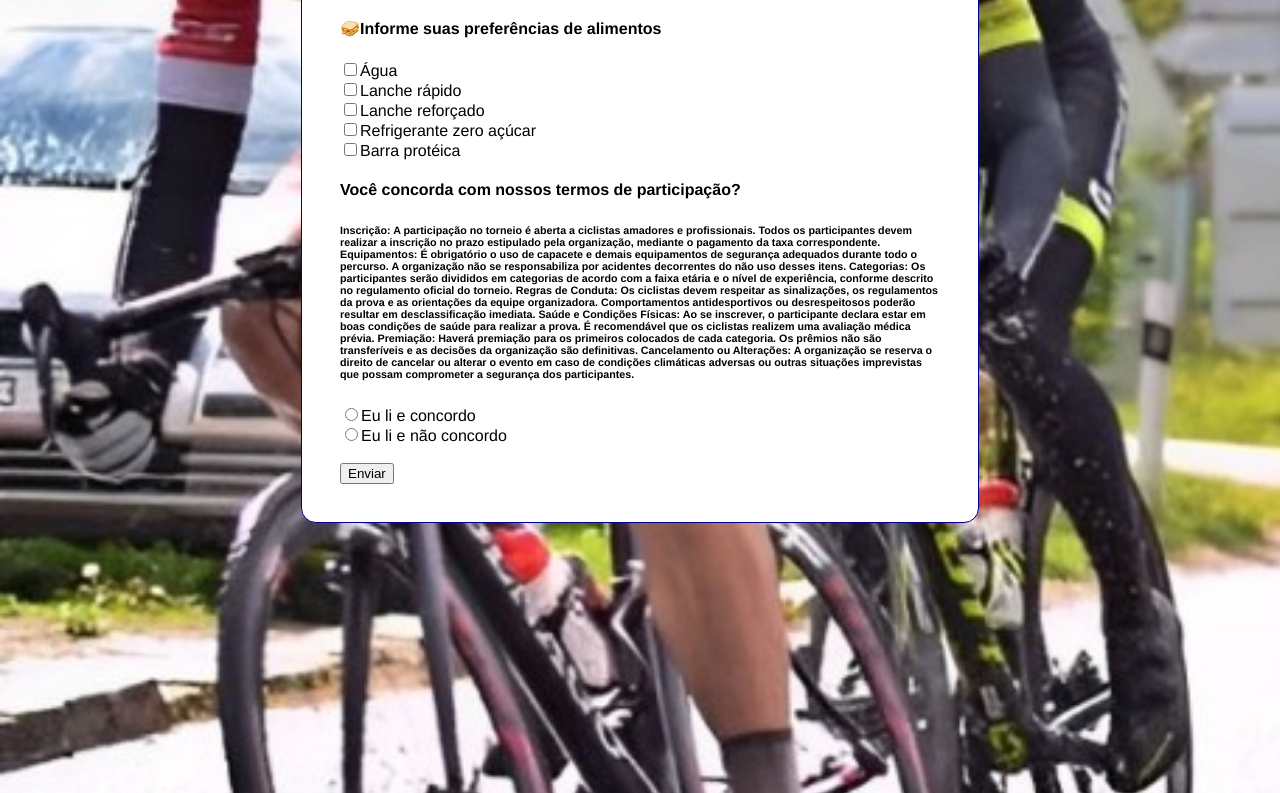
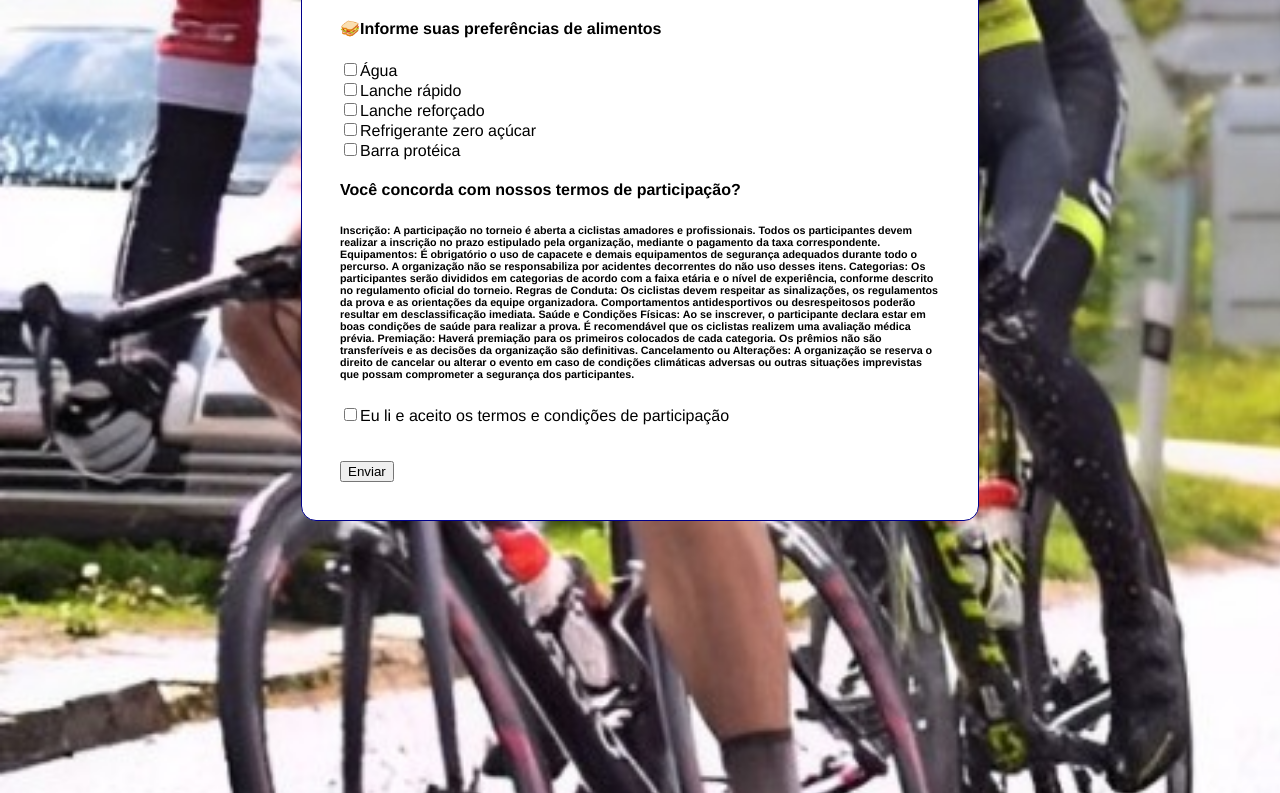
Before and after one commit to Islye001/torneio-com-css, a plain HTML site: page index.html in a window 1280 px wide. Shown: the part 540-1333 px from the top of the page. Drawn offline with Linux system fonts and the light colour scheme.

Commit message:
Update index.html

```diff
--- a/index.html
+++ b/index.html
@@ -96,10 +96,10 @@
                     Premiação: Haverá premiação para os primeiros colocados de cada categoria. Os prêmios não são transferíveis e as decisões da organização são definitivas.
 
                     Cancelamento ou Alterações: A organização se reserva o direito de cancelar ou alterar o evento em caso de condições climáticas adversas ou outras situações imprevistas que possam comprometer a segurança dos participantes.</h6>
-                    <input name="escolha" id="radio1" type="radio">Eu li e concordo<label for="radio1"></label>
-                    <br />
-                    <input name="escolha" id="radio2" type="radio">Eu li e não concordo<label for="radio2"></label>
-                    <br /><br>
+
+                     <input name="escolha" id="checkbox1" type="checkbox">Eu li e aceito os termos e condições de participação<label for="checkbox1"></label>
+             <br /><br><br>
+
 
 
                 <input type="submit" value="Enviar">
```
